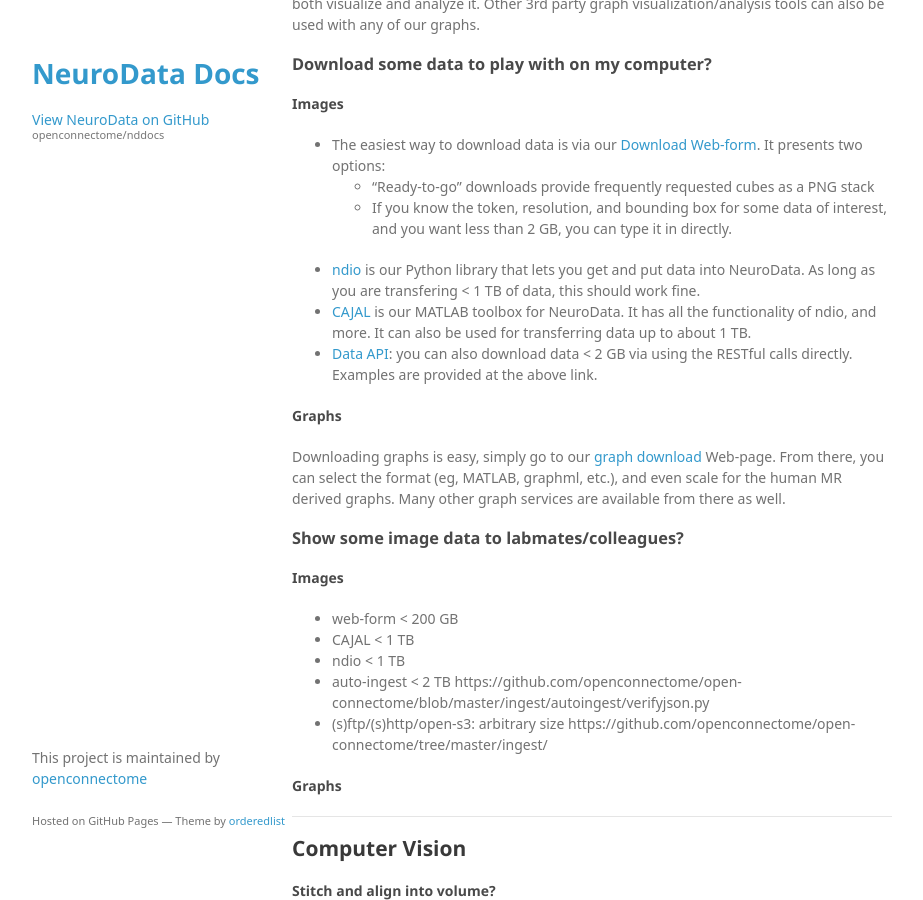
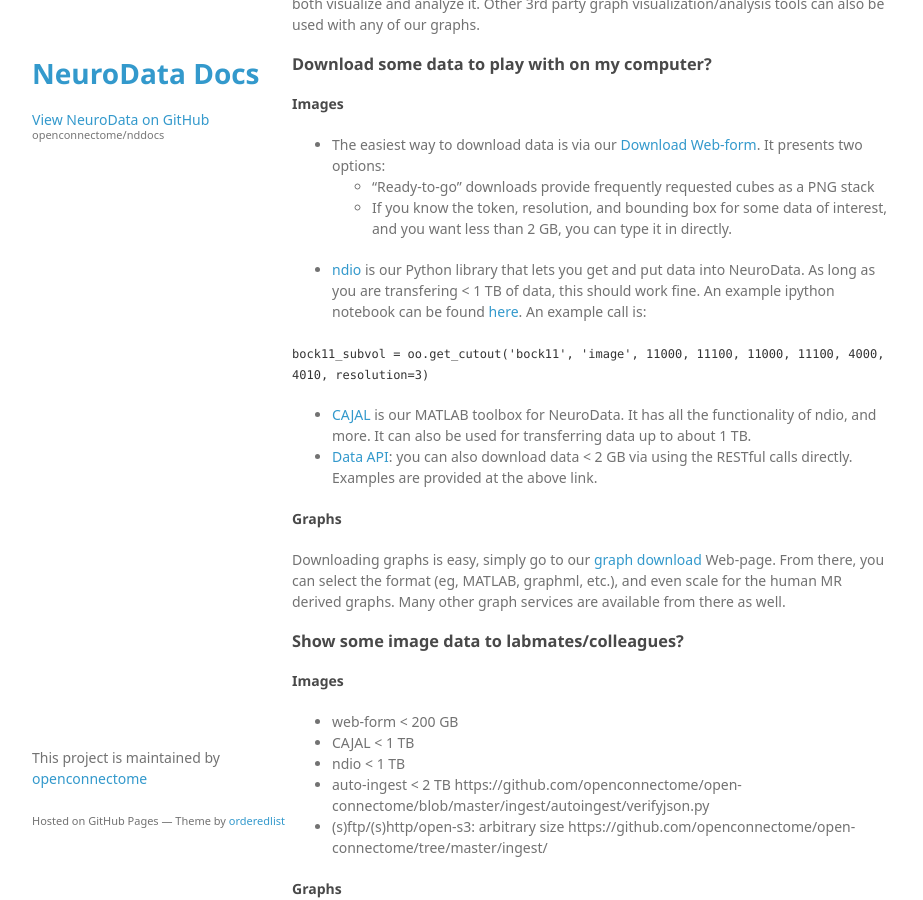
Before and after one commit to neurodata/nddocs-archive, a Jekyll site: the page built from tutorials.md, in a window 1280 px wide and 900 px high, scrolled down 754 px. Shown: the whole window, without its empty margins (178-1101 px from the left). Built offline with Jekyll 4.4.1, drawn with Linux system fonts in a browser that asks for light colours; some web fonts are replaced.

Commit message:
Update tutorials.md

```diff
--- a/tutorials.md
+++ b/tutorials.md
@@ -38,7 +38,9 @@
 - The easiest way to download data is via our [Download Web-form](http://neurodata.io/exchange/download). It presents two options:
   - "Ready-to-go" downloads provide frequently requested cubes as a PNG stack
   - If you know the token, resolution, and bounding box for some data of interest, and you want less than 2 GB, you can type it in directly.
-- [ndio](http://docs.neurodata.io/ndio/) is our Python library that lets you get and put data into NeuroData.  As long as you are transfering < 1 TB of data, this should work fine.
+- [ndio](http://docs.neurodata.io/ndio/) is our Python library that lets you get and put data into NeuroData.  As long as you are transfering < 1 TB of data, this should work fine.  An example ipython notebook can be found [here](https://github.com/openconnectome/ndio-demos/blob/master/Getting%20Started/Downloading%20a%20Volume.ipynb).  An example call is:
+
+`bock11_subvol = oo.get_cutout('bock11', 'image', 11000, 11100, 11000, 11100, 4000, 4010, resolution=3)`
 - [CAJAL](http://docs.neurodata.io/CAJAL/) is our MATLAB toolbox for NeuroData. It has all the functionality of ndio, and more.  It can also be used for transferring data up to about 1 TB.
 - [Data API](http://docs.neurodata.io/open-connectome/api/data_api.html): you can also download data < 2 GB via using the RESTful calls directly.  Examples are provided at the above link.
 
```
